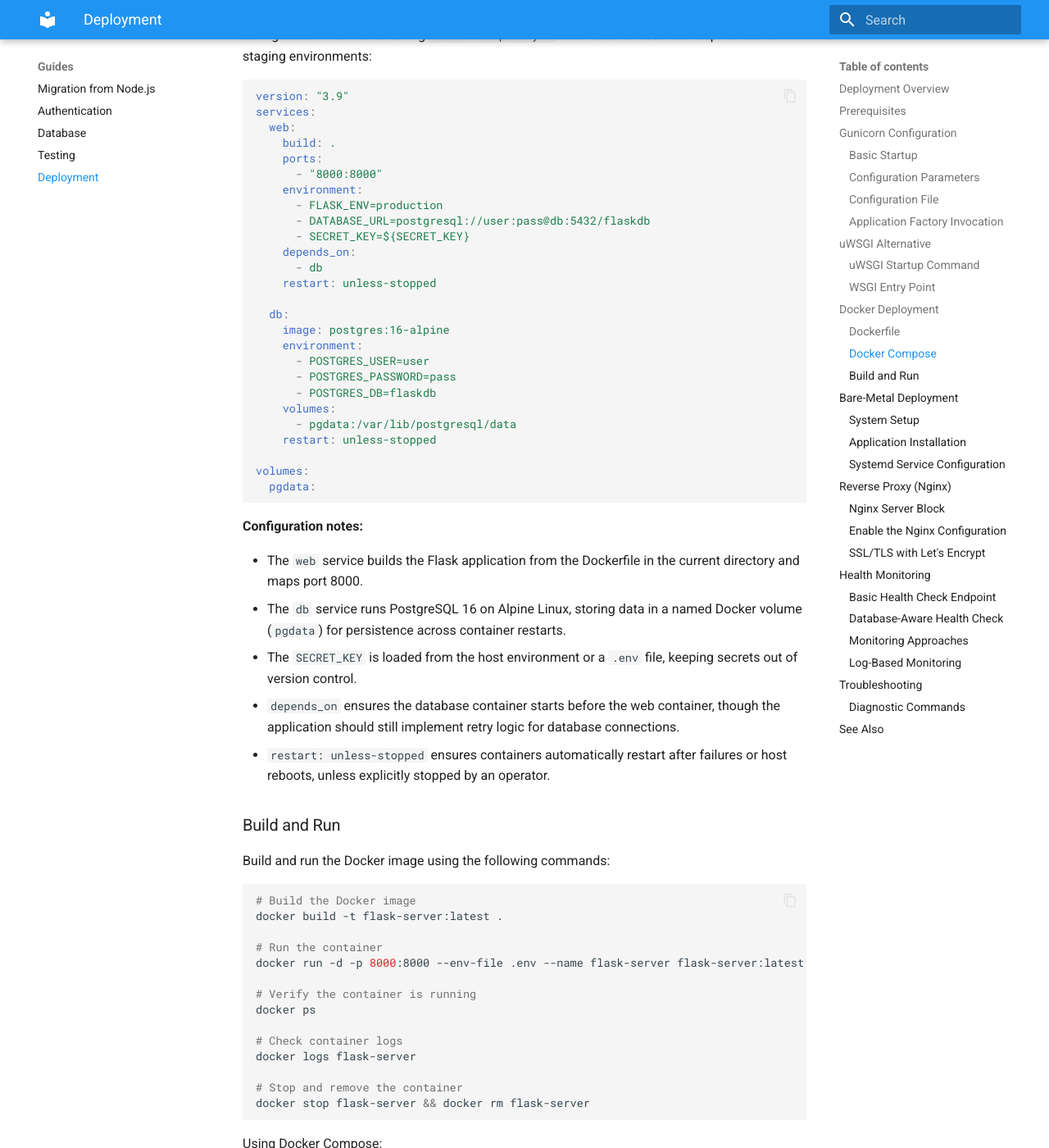
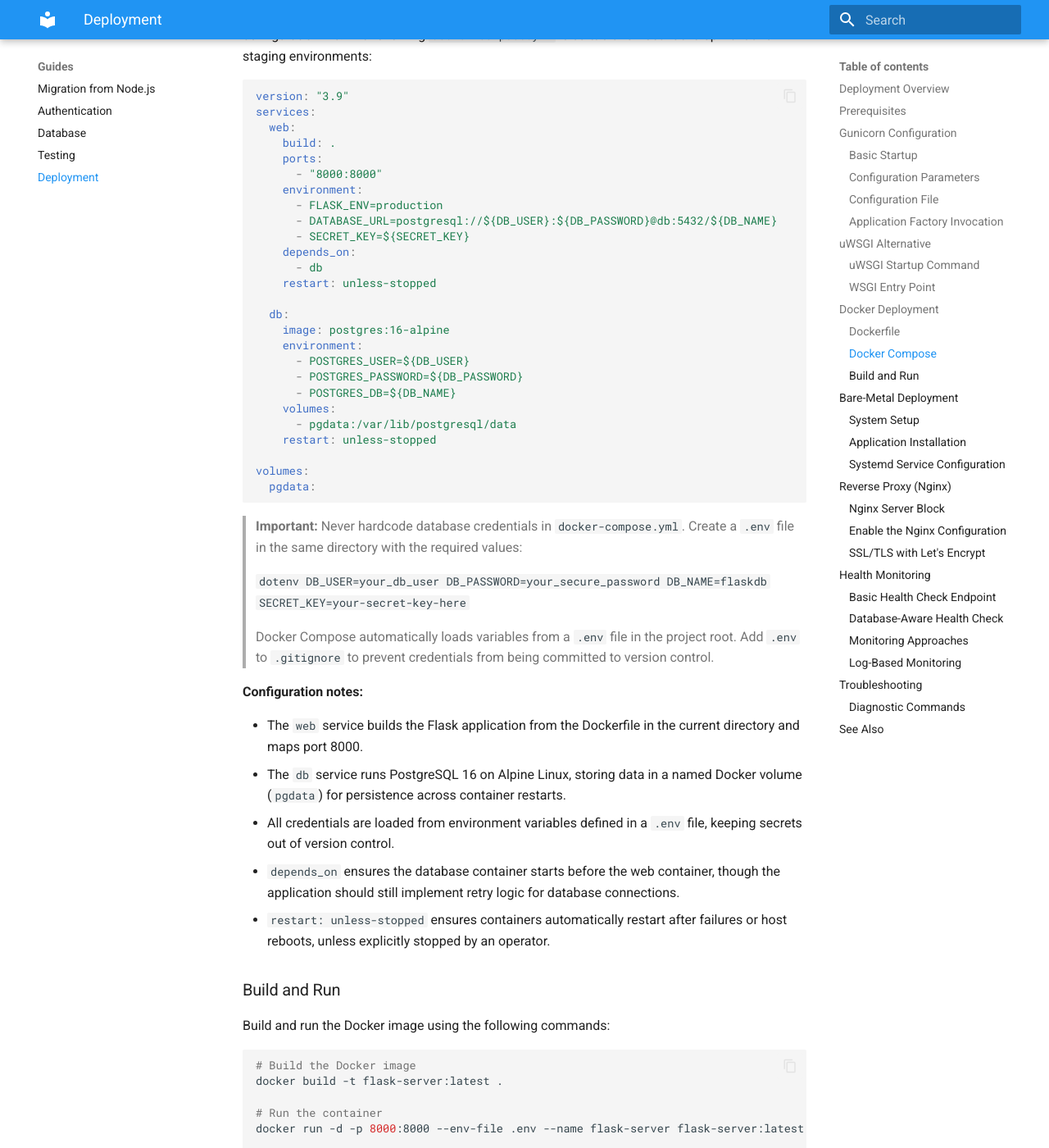
Before and after one commit to shaliniblitzy/24feb_23, an MkDocs documentation site: the page built from docs/guides/deployment.md, in a window 1280 px wide and 1400 px high, scrolled down 5866 px. Shown: the whole window at 82% size. Built offline with MkDocs 1.6.1 and Material for MkDocs 9.7.7, drawn with Linux system fonts in a browser that asks for light colours.

Commit message:
fix: address 10 code review findings from CP1 review
MAJOR fixes:
- Create docs/index.md for mkdocs.yml nav Home entry (was missing)
- Upgrade flask-cors from 5.0.1 to 6.0.2 (fixes CVE-2024-6839, CVE-2024-6844, CVE-2024-6866)

MINOR fixes:
- Replace ... ellipsis placeholders in CONTRIBUTING.md with complete implementations
- Add Last updated metadata to CHANGELOG.md (AAP Rule 0.10.4)
- Remove broken LICENSE link from README.md
- Replace pass placeholders in authentication.md with meaningful error handling
- Replace hardcoded DB credentials in deployment.md with env variable substitution
- Add text language identifiers to 11 code blocks across 4 files

INFO fixes:
- Upgrade mkdocs-mermaid2-plugin from 1.1.1 to 1.2.3

Ripple fixes:
- Update flask-cors version references from 5.0.1 to 6.0.2 across all documentation files

````diff
--- a/docs/guides/deployment.md
+++ b/docs/guides/deployment.md
@@ -10,7 +10,7 @@ Flask's built-in development server (`flask run`) is designed for local developm
 
 The production deployment stack follows a layered architecture:
 
-```
+```text
 Client → Reverse Proxy (Nginx) → WSGI Server (Gunicorn) → Flask Application → Database
 ```
 
@@ -204,7 +204,7 @@ services:
       - "8000:8000"
     environment:
       - FLASK_ENV=production
-      - DATABASE_URL=postgresql://user:pass@db:5432/flaskdb
+      - DATABASE_URL=postgresql://${DB_USER}:${DB_PASSWORD}@db:5432/${DB_NAME}
       - SECRET_KEY=${SECRET_KEY}
     depends_on:
       - db
@@ -213,9 +213,9 @@ services:
   db:
     image: postgres:16-alpine
     environment:
-      - POSTGRES_USER=user
-      - POSTGRES_PASSWORD=pass
-      - POSTGRES_DB=flaskdb
+      - POSTGRES_USER=${DB_USER}
+      - POSTGRES_PASSWORD=${DB_PASSWORD}
+      - POSTGRES_DB=${DB_NAME}
     volumes:
       - pgdata:/var/lib/postgresql/data
     restart: unless-stopped
@@ -224,11 +224,22 @@ volumes:
   pgdata:
 ```
 
+> **Important:** Never hardcode database credentials in `docker-compose.yml`. Create a `.env` file in the same directory with the required values:
+>
+> ```dotenv
+> DB_USER=your_db_user
+> DB_PASSWORD=your_secure_password
+> DB_NAME=flaskdb
+> SECRET_KEY=your-secret-key-here
+> ```
+>
+> Docker Compose automatically loads variables from a `.env` file in the project root. Add `.env` to `.gitignore` to prevent credentials from being committed to version control.
+
 **Configuration notes:**
 
 - The `web` service builds the Flask application from the Dockerfile in the current directory and maps port 8000.
 - The `db` service runs PostgreSQL 16 on Alpine Linux, storing data in a named Docker volume (`pgdata`) for persistence across container restarts.
-- The `SECRET_KEY` is loaded from the host environment or a `.env` file, keeping secrets out of version control.
+- All credentials are loaded from environment variables defined in a `.env` file, keeping secrets out of version control.
 - `depends_on` ensures the database container starts before the web container, though the application should still implement retry logic for database connections.
 - `restart: unless-stopped` ensures containers automatically restart after failures or host reboots, unless explicitly stopped by an operator.
 
--- a/requirements.txt
+++ b/requirements.txt
@@ -1,11 +1,11 @@
 # Documentation dependencies
 mkdocs==1.6.1
 mkdocs-material==9.7.2
-mkdocs-mermaid2-plugin==1.1.1
+mkdocs-mermaid2-plugin==1.2.3
 
 # Application dependencies
 flask==3.1.3
-flask-cors==5.0.1
+flask-cors==6.0.2
 flask-sqlalchemy==3.1.1
 flask-migrate==4.0.7
 python-dotenv==1.0.1
````
Also changed, not shown: other parts of docs/guides/deployment.md (+1 -1 lines), CHANGELOG.md (+2 -0 lines), CONTRIBUTING.md (+20 -12 lines), README.md (+4 -4 lines), docs/architecture/overview.md (+1 -1 lines), docs/guides/authentication.md (+4 -4 lines), docs/guides/migration-from-nodejs.md (+2 -2 lines), docs/guides/testing.md (+2 -2 lines), docs/index.md (added, +71 -0 lines).
